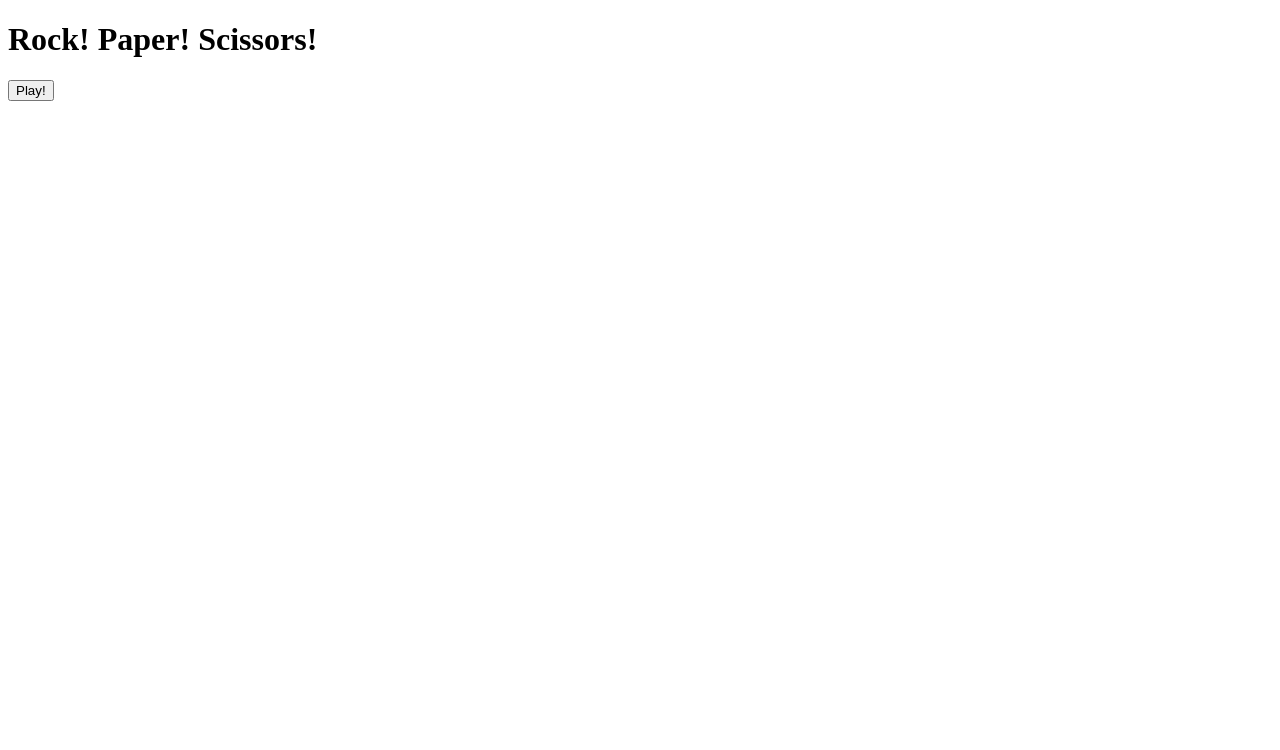
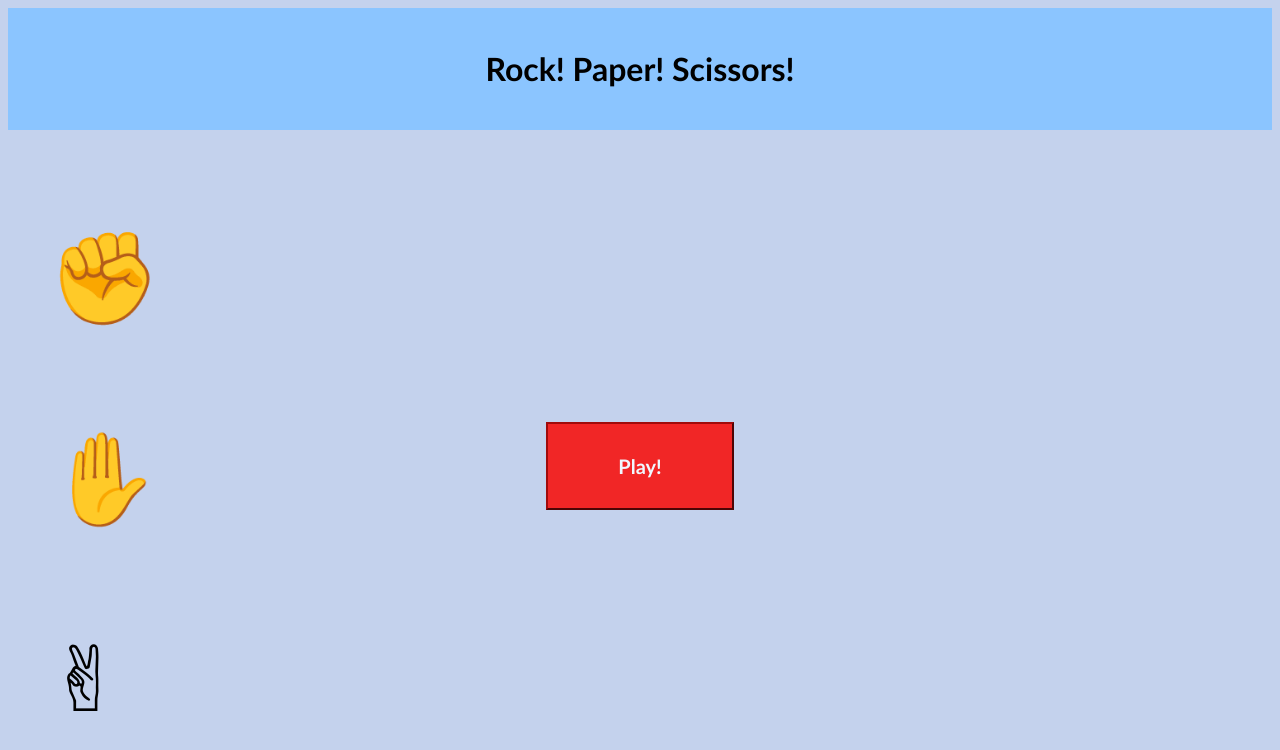
Before and after one commit to Ezekiel186/rps-team-mini-project, a plain HTML site: page index.html in a window 1280 px wide. Drawn offline with Linux system fonts and the light colour scheme.

Commit message:
worked on css

```diff
--- a/assets/style.css
+++ b/assets/style.css
@@ -0,0 +1,31 @@
+body {
+    background-color: rgb(196, 210, 237);
+    font-family: 'Trebuchet MS', 'Lucida Sans Unicode', 'Lucida Grande', 'Lucida Sans', Arial, sans-serif;
+}
+
+header {
+    text-align: center;
+    background-color: rgb(139, 197, 255);
+    padding: 20px;
+
+}
+
+aside {
+    font-size: 90px;
+}
+
+section {
+    text-align: center;
+    margin-top: -400px;
+}
+
+.btn {
+    color: aliceblue;
+    text-align: center;
+    font-family: 'Trebuchet MS', 'Lucida Sans Unicode', 'Lucida Grande', 'Lucida Sans', Arial, sans-serif;
+    font-weight: bold;
+    border-color: rgb(161, 11, 11);
+    font-size: 20px;
+    padding: 30px 70px 30px 70px;
+    background-color: rgb(241, 38, 38);
+}
--- a/index.html
+++ b/index.html
@@ -2,8 +2,8 @@
 <html lang="en">
 
 <head>
-        <meta charset="UTF-8"/>
-        <link rel="stylesheet" href="./assets/style.css"/>
+    <meta charset="UTF-8" />
+    <link rel="stylesheet" href="./assets/style.css" />
     <title>Rock, Paper, Scissors</title>
 </head>
 
@@ -12,10 +12,25 @@
         <h1>Rock! Paper! Scissors!</h1>
     </header>
 
+    <aside>
+        <ul>
+            &#9994;
+        </ul>
+        <ul>
+            &#9995;
+        </ul>
+        <ul>
+            &#9996;
+        </ul>
+    </aside>
+
     <main>
-            <button onclick="rps()">Play!</button>
+        <section>
+            <button class="btn" onclick="rps()">Play!</button>
+        </section>
     </main>
 
     <script src="assets/script.js"></script>
 </body>
+
 </html>
```
Lines whose indentation alone changed are shown as unchanged.
